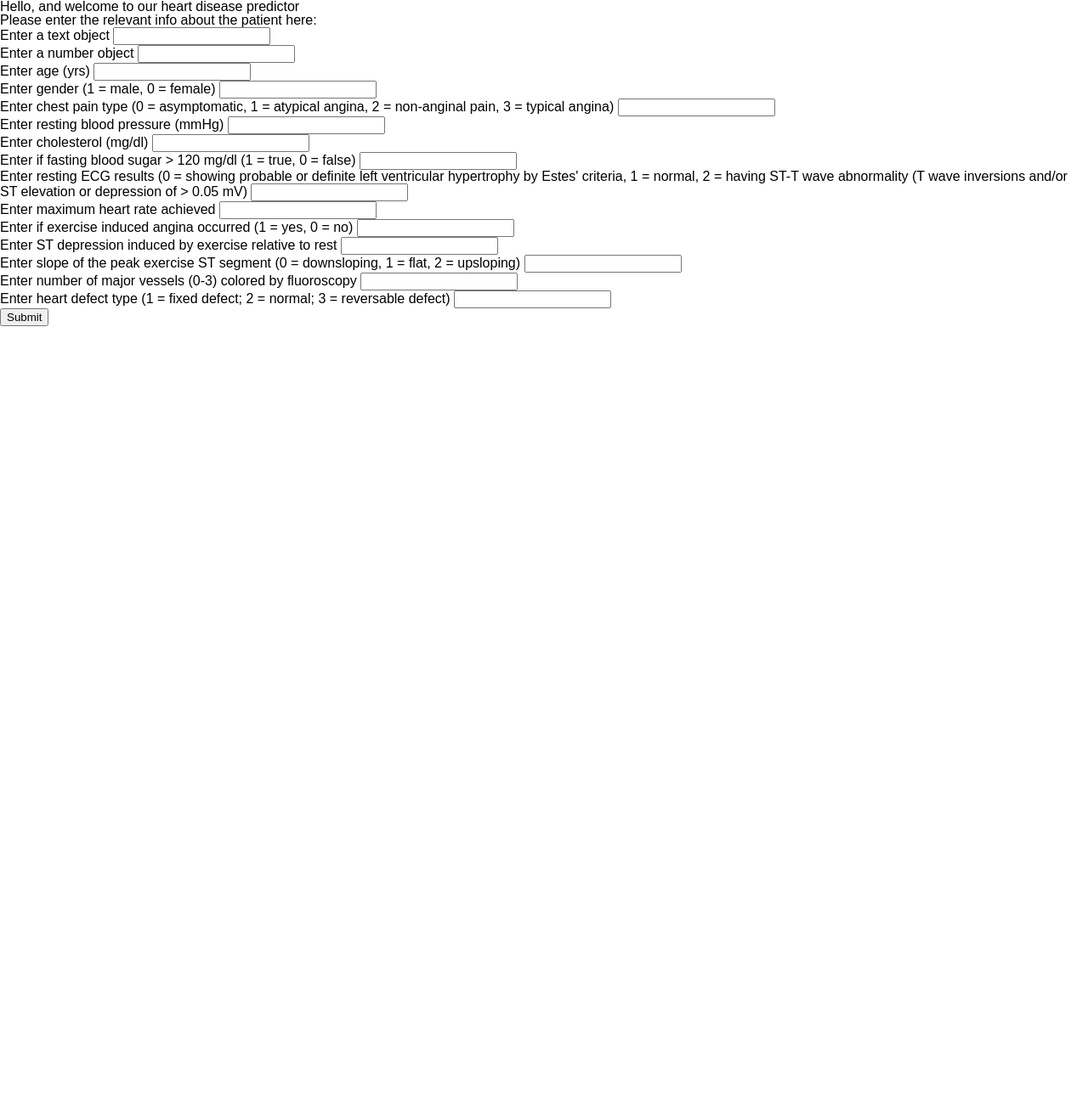
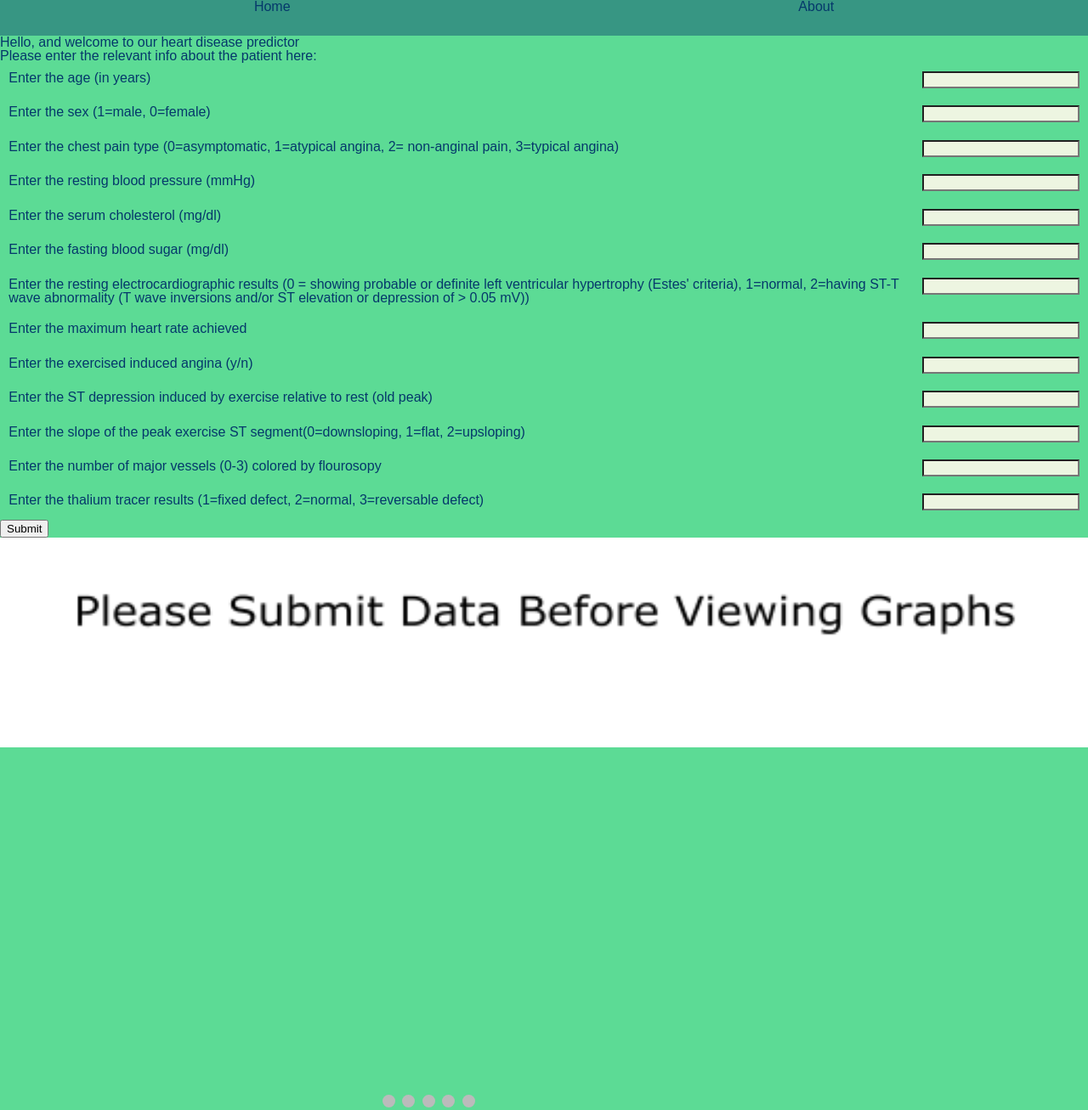
Before and after one commit to cat-castle-99/ECS171Proj, a Flask app: page / in a window 1280 px wide. Shown: the whole page at 85% size. Before the commit the page ends 384 px from the top, so only its background shows below. Run offline with Flask 2, Linux system fonts and the light colour scheme; some libraries are stand-ins or nearby versions.

Commit message:
Add files via upload

```diff
--- a/ECS171_Group_Proj/server.py
+++ b/ECS171_Group_Proj/server.py
@@ -5,15 +5,77 @@
     #Passing input to the View to the Model
     #Passing output from the Model to the View
 from flask import Flask, request, render_template, jsonify
-import sys
+import os
+
 app = Flask(__name__)
 
 
 #Upper just capitalizes the message
-def do_something(text1,text2):
-   text1 = text1.upper()
-   combine = text1 + text2
-   return combine
+def checkValid(age, sex, cp, trestbps, chol, fbs, restecg, thalach, exang, oldpeak, slope, ca, thal):
+    invalidAttributes = []
+    try:
+        int(round(float(age)))
+    except:
+        invalidAttributes.append('age')
+    if sex not in ['0','1']:
+        invalidAttributes.append('sex')
+    if cp not in ['0', '1', '2', '3']:
+        invalidAttributes.append('chest pain')
+    try:
+        int(round(float(trestbps)))
+    except:
+        invalidAttributes.append('resting blood pressure')
+    try:
+        int(round(float(chol)))
+    except:
+        invalidAttributes.append('serum cholesterol')
+    try:
+        int(round(float(fbs)))
+    except:
+        invalidAttributes.append('fasting blood sugar')
+    if restecg not in ['0', '1', '2']:
+        invalidAttributes.append('resting electrocardiographic results')
+    try:
+        int(round(float(thalach)))
+    except:
+        invalidAttributes.append('maximum heart rate achieved')
+    if exang not in ['y', 'n']:
+        invalidAttributes.append('exercise induced angina')
+    try:
+        float(oldpeak)
+    except:
+        invalidAttributes.append('ST depression induced by exercise relative to rest')
+    if slope not in ['0', '1', '2']:
+        invalidAttributes.append('slope')
+    if ca not in ['0', '1', '2', '3']:
+        invalidAttributes.append('colored major vessels')
+    if thal not in ['1', '2', '3']:
+        invalidAttributes.append('thalium tracer')
+    print(invalidAttributes)
+    return invalidAttributes
+
+def convertInput(age, sex, cp, trestbps, chol, fbs, restecg, thalach, exang, oldpeak, slope, ca, thal):
+    # TODO not sure if should be dictionary format tbh, but using dictionary for now
+    # rounding numberical input as well for age, trestbps, chol, fbs, and thalach
+    data = {}
+    data['age'] = int(round(float(age)))
+    data['sex'] = int(sex)
+    data['cp'] = int(cp)
+    data['trestbps'] = int(round(float(trestbps)))
+    data['chol'] = int(round(float(chol)))
+    data['fbs'] = int(round(float(fbs)))
+    data['restecg'] = int(restecg)
+    data['thalach'] = int(round(float(thalach)))
+    data['exang'] = 1
+    if exang == 'y':
+        data['exang'] = 1
+    else:
+        data['exang'] = 0
+    data['oldpeak'] = float(oldpeak)
+    data['slope'] = int(slope)
+    data['ca'] = int(ca)
+    data['thal'] = int(thal)
+    return data
 
 #The app.route references the url referenced, yes AJAX requests are using the url to make the HTTP request
 #this means that everytime you type a url you're also making an HTTP request
@@ -41,19 +103,37 @@ def my_form_post():
     slope = request.form['slope']
     ca = request.form['ca']
     thal = request.form['thal']
-    # below is original function with categ1 and numer1
-    text1 = request.form['categ1']
-    text2 = request.form['numer1']
-    combine = do_something(text1,text2)
-    #print("past combine", file=sys.stderr)
+
+    #need to check validity of sex, ch, restecg, exang, slope, ca, thal
+    #FIXME: need to also check that oldpeak is a proper decimal
+    invalidFeat = checkValid(age, sex, cp, trestbps, chol, fbs, restecg, thalach, exang, oldpeak, slope, ca, thal)
     #Data is sent to and from the sides as a JSON. In this example, it's just sending the combined form of our input back to the client side
     #In the future, we'll replace that do_someething() function with a function that parses the JSON for the model
     #Then, after running the model, we'll put the output from the model into a new JSON that we'll send back to the client-side
-    result = {
-        "output": combine
-    }
+    if invalidFeat:
+        #some value is incorrect
+        print("Something was found to be incorrect")
+        tempString = ''
+        for i in invalidFeat:
+            tempString += i
+            tempString += ', '
+        tempString = tempString[:-2]
+        result = {
+            "output1": "There are some problems with inputs for ",
+            "output2": tempString
+        }
+    #FIXME: change this to the part where we input the data into the model, and put result of model in output
+    #o yea also? need to change exang to something numerical maybes
+    else:
+        # TODO - right now this returns a dictionary, also unsure if it is being normalized in backend somehow?
+        data_input = convertInput(age, sex, cp, trestbps, chol, fbs, restecg, thalach, exang, oldpeak, slope, ca, thal)
+        print("All seems to be well")
+        print(data_input)
+        result = {
+            "output": "All good"
+        }
     result = {str(key): value for key, value in result.items()}
     return jsonify(result=result)
 
 if __name__ == '__main__':
-    app.run(debug=True)
+    app.run(debug=False)
--- a/ECS171_Group_Proj/static/style.css
+++ b/ECS171_Group_Proj/static/style.css
@@ -8,4 +8,90 @@ body {
 
   min-height: 100vh;
   /* the height of the body is at least the height of the viewport */
+
+  /* set background-color of the whole page */
+  background-color: #5CDB95;
 }
+
+nav{
+  display: flex;
+  flex-direction: row;
+  justify-content: space-around;
+  padding-bottom: 2%;
+  background-color: #379683;
+  color: #05386b;
+}
+
+.content{
+  color: #05386b;
+}
+
+.dataEntry{
+  display: flex;
+  justify-content: space-between;
+  padding: 0.8%;
+}
+
+.dataInput{
+  height: 14px;
+  background-color: #edf5e1;
+}
+
+.slideshow {
+  position: relative;
+}
+.page {
+  display: none;
+  height: 640px;
+}
+/*Slideshow stuff*/
+img {
+  width: 100%;
+  max-height: 100%;
+}
+#prev, #next {
+  cursor: pointer;
+  position: absolute;
+  top: 50%;
+  width: auto;
+  margin-top: -22px;
+  padding: 16px;
+  background-color: rgba(75, 73, 73, 0.8);
+  color: white;
+  font-weight: bold;
+  font-size: 18px;
+  transition: 0.6s ease;
+  border-radius: 0 3px 3px 0;
+  user-select: none;
+}
+#next {
+  right: 0;
+  border-radius: 3px 0 0 3px;
+}
+#prev:hover, #next:hover {
+  background-color: rgba(0,0,0,0.8);
+}
+.caption {
+  color: #f2f2f2;
+  font-size: 15px;
+  padding: 8px 12px;
+  position: absolute;
+  bottom: 8px;
+  width: 100%;
+  text-align: center;
+}
+.dot {
+  cursor: pointer;
+  height: 15px;
+  width: 15px;
+  margin: 0 2px;
+  background-color: #bbb;
+  border-radius: 50%;
+  display: inline-block;
+  transition: background-color 0.6s ease;
+  position: relative;
+  left: 35%;
+}
+.dot:active, .dot:hover {
+  background-color: #717171;
+}
--- a/ECS171_Group_Proj/templates/index.html
+++ b/ECS171_Group_Proj/templates/index.html
@@ -15,21 +15,19 @@
   <script>
     function sendData() {
     //classes are always referenced with '.CLASS_NAME', id's always referenced with '#ID_NAME'
-    var c1= $('#categorical1').val();
-    var n1= $('#numerical1').val();
-    var agef = $('#age_html').val();
-    var sexf = $('#sex_html').val();
-    var cpf = $('#cp_html').val();
-    var trestbpsf = $('#trestbps_html').val();
-    var cholf = $('#chol_html').val();
-    var fbsf = $('#fbs_html').val();
-    var restecgf = $('#restecg_html').val();
-    var thalachf = $('#thalach_html').val();
-    var exangf = $('#exang_html').val();
-    var oldpeakf = $('#oldpeak_html').val();
-    var slopef = $('#slope_html').val();
-    var caf = $('#ca_html').val();
-    var thalf = $('#thal_html').val();
+    var age= $('#age').val();
+    var sex= $('#sex').val();
+    var cp= $('#cp').val();
+    var trestbps= $('#trestbps').val();
+    var chol= $('#chol').val();
+    var fbs= $('#fbs').val();
+    var restecg= $('#restecg').val();
+    var thalach= $('#thalach').val();
+    var exang= $('#exang').val();
+    var oldpeak= $('#oldpeak').val();
+    var slope= $('#slope').val();
+    var ca= $('#ca').val();
+    var thal= $('#thal').val();
     //an ajax post request is a HTTP request sent from the client-side(our View) to the the server-side(our Controller)
     //an ajax post request is expected to send data/information with it--in our case, a JSON with all the user input
     //another type of ajax request is a get request--this is usually a request for data to be returned, and does not generally also send data
@@ -37,21 +35,20 @@
                   url: "/getModelOutput",
                   type: "POST",
                   //obviously should add more data to the JSON, and specify by feature name
-                  data: {categ1:c1,
-                  numer1:n1,
-                  age:agef,
-                  sex:sexf,
-                  cp:cpf,
-                  trestbps:trestbpsf,
-                  chol:cholf,
-                  fbs:fbsf,
-                  restecg:restecgf,
-                  thalach:thalachf,
-                  exang:exangf,
-                  oldpeak:oldpeakf,
-                  slope:slopef,
-                  ca:caf,
-                  thal:thalf}
+                  data: {age:age,
+                    sex:sex,
+                    cp:cp,
+                    trestbps:trestbps,
+                    chol:chol,
+                    fbs:fbs,
+                    restecg:restecg,
+                    thalach:thalach,
+                    exang:exang,
+                    oldpeak:oldpeak,
+                    slope:slope,
+                    ca:ca,
+                    thal:thal
+                  }
               }).done(function(response) {
                 //This functin grabs the results of our operation. We may have incentive to separate these in the future
                 //If we do separate these, this function would then become part of an ajax GET request, as we're asking the server to get the output from the model
@@ -66,41 +63,116 @@
                 html +="<br>";
                 //this is putting all the html objects defined in the html variable in the div we instantiated in the body
                 $(".result").append(html);
+                //Display the slideshow
+                pics = ["../static/pics/rabbit_1.svg", "../static/pics/cat2.png", "../static/pics/cat3.png", "../static/pics/cat4.png", "../static/pics/Bee.jpg"]
+                var slideshowHTML = "";
+                for(i = 0; i<5; i++){
+                  slideshowHTML+=`<div class=\"page\"><img src=${pics[i]}/><div class=\"caption\"></div></div>`
+                }
+                $(".slideshow").html(slideshowHTML);
+                $(".slideshow").append("<a id=\"prev\" onclick=\"plusSlides(-1)\">&#10094;</a><a id=\"next\" onclick=\"plusSlides(1)\">&#10095;</a>")
+                showSlides(1);
               });
     };</script>
   <body>
-    <!-- yeah all of this can change-->
     <!--Assigning classes allows for ease of reference--both for CSS styling as well as for script references-->
+    <nav>
+      <!--Home -->
+      <div id='home'>
+        <h3>Home</h3>
+      </div>
+
+      <!--About Page-->
+      <div id='about'>
+        <h3>About</h3>
+      </div>
+    </nav>
+
     <div class="wrapper">
       <div class="content" role="main">
         <h1 class="title">Hello, and welcome to our heart disease predictor</h1>
         <p>Please enter the relevant info about the patient here:</p>
         <!--ul = unordered list-->
-        <ul>
+        <ol type="1">
             <!--id's must be unique, should be the feature ids-->
             <!--li = list item, the input tag represents a generic user input object, the type parameter allows us to limit what the user can enter-->
-            <!--probably should make these cleaner somehow so that the html file itself is more readable-->
-            <li class = "dataEntry">Enter a text object <input type ="text" id = "categorical1"></input></li>
-            <li class = "dataEntry">Enter a number object <input type ="number" id = "numerical1"></input></li>
-            <li class = "dataEntry">Enter age (yrs) <input type ="number" id = "age_html"></input></li>
-            <li class = "dataEntry">Enter gender (1 = male, 0 = female) <input type ="number" id = "sex_html"></input></li>
-            <li class = "dataEntry">Enter chest pain type (0 = asymptomatic, 1 = atypical angina, 2 = non-anginal pain, 3 = typical angina) <input type ="number" id = "cp_html"></input></li>
-            <li class = "dataEntry">Enter resting blood pressure (mmHg) <input type ="number" id = "trestbps_html"></input></li>
-            <li class = "dataEntry">Enter cholesterol (mg/dl) <input type ="number" id = "chol_html"></input></li>
-            <li class = "dataEntry">Enter if fasting blood sugar > 120 mg/dl (1 = true, 0 = false) <input type ="number" id = "fbs_html"></input></li>
-            <li class = "dataEntry">Enter resting ECG results (0 = showing probable or definite left ventricular hypertrophy by Estes' criteria, 1 = normal, 2 = having ST-T wave abnormality (T wave inversions and/or ST elevation or depression of > 0.05 mV) <input type ="number" id = "restecg_html"></input></li>
-            <li class = "dataEntry">Enter maximum heart rate achieved <input type ="number" id = "thalach_html"></input></li>
-            <li class = "dataEntry">Enter if exercise induced angina occurred (1 = yes, 0 = no) <input type ="number" id = "exang_html"></input></li>
-            <li class = "dataEntry">Enter ST depression induced by exercise relative to rest <input type ="number" id = "oldpeak_html"></input></li>
-            <li class = "dataEntry">Enter slope of the peak exercise ST segment (0 = downsloping, 1 = flat, 2 = upsloping) <input type ="number" id = "slope_html"></input></li>
-            <li class = "dataEntry">Enter number of major vessels (0-3) colored by fluoroscopy <input type ="number" id = "ca_html"></input></li>
-            <li class = "dataEntry">Enter heart defect type (1 = fixed defect; 2 = normal; 3 = reversable defect) <input type ="number" id = "thal_html"></input></li>
-        </ul>
+            <li class = "dataEntry">Enter the age (in years) <input type ="number" id = "age" class= 'dataInput'></input></li>
+            <li class = "dataEntry">Enter the sex (1=male, 0=female) <input type ="number" id = "sex" class= 'dataInput'></input></li>
+            <li class = "dataEntry">Enter the chest pain type (0=asymptomatic, 1=atypical angina, 2= non-anginal pain, 3=typical angina) <input type ="number" id = "cp" class= 'dataInput'></input></li>
+            <li class = "dataEntry">Enter the resting blood pressure (mmHg) <input type ="number" id = "trestbps" class= 'dataInput'></input></li>
+            <li class = "dataEntry">Enter the serum cholesterol (mg/dl)<input type ="number" id = "chol" class= 'dataInput'></input></li>
+            <li class = "dataEntry">Enter the fasting blood sugar (mg/dl) <input type ="number" id = "fbs" class= 'dataInput'></input></li>
+            <li class = "dataEntry">Enter the resting electrocardiographic results (0 = showing probable or definite left ventricular hypertrophy (Estes' criteria), 1=normal, 2=having ST-T wave abnormality (T wave inversions and/or ST elevation or depression of > 0.05 mV)) <input type ="number" id = "restecg" class= 'dataInput'></input></li>
+            <li class = "dataEntry">Enter the maximum heart rate achieved <input type ="number" id = "thalach" class= 'dataInput'></input></li>
+            <li class = "dataEntry">Enter the exercised induced angina (y/n) <input type ="text" id = "exang" class= 'dataInput'></input></li>
+            <!--FIXME: Oldpeak may need to be changed to text so we can accept decimal values-->
+            <li class = "dataEntry">Enter the ST depression induced by exercise relative to rest (old peak) <input type ="number" id = "oldpeak" class= 'dataInput'></input></li>
+            <li class = "dataEntry">Enter the slope of the peak exercise ST segment(0=downsloping, 1=flat, 2=upsloping) <input type ="number" id = "slope" class= 'dataInput'></input></li>
+            <li class = "dataEntry">Enter the number of major vessels (0-3) colored by flourosopy <input type ="number" id = "ca" class= 'dataInput'></input></li>
+            <li class = "dataEntry">Enter the thalium tracer results (1=fixed defect, 2=normal, 3=reversable defect) <input type ="number" id = "thal" class= 'dataInput'></input></li>
+        </ol>
         <!--The submit button will be what calls our function--the user is expected to enter all(?) the information before submitting-->
         <button id="submit" onclick="sendData()">Submit</button>
         <!--This is reserved for the printing of the result-->
         <div class = "result"></div>
       </div>
     </div>
+
+    <!--Copied this from an old webapp project of Catharina's done for ECS 162-->
+    <!--slideshow-->
+    <div class="slideshow">
+      <!--arrows to access next image-->
+      <div class="page">
+        <img src="../static/pics/PreSubmission.png"/>
+        <div class="caption"></div>
+      </div>
+    </div>
+    <!--buttons for under the slideshow-->
+    <!--FIXME: should be changed to number of graphs/visuals we actually have-->
+    <br />
+    <div class="dots">
+      <span class="dot" onclick="currentSlide(1)"></span>
+      <span class="dot" onclick="currentSlide(2)"></span>
+      <span class="dot" onclick="currentSlide(3)"></span>
+      <span class="dot" onclick="currentSlide(4)"></span>
+      <span class="dot" onclick="currentSlide(5)"></span>
+    </div>
   </body>
+  <script>
+    /*Referenced https://www.w3schools.com/howto/howto_js_slideshow.asp for slideshow*/
+    /*also haha this script is in javascript rather than JQuery, because that's what Catharina's
+     familiar with for dynamic webapp programming rip*/
+
+    var pageIndex = 1;
+    showSlides(pageIndex);
+
+    function plusSlides(n) {
+      showSlides((pageIndex += n));
+    }
+
+    function currentSlide(n) {
+      showSlides((pageIndex = n));
+    }
+
+    function showSlides(n) {
+      var i;
+      //create an array of the pages
+      var pages = document.getElementsByClassName("page");
+      var dots = document.getElementsByClassName("dot");
+      if (n > pages.length) {
+        pageIndex = 1;
+      }
+      if (n < 1) {
+        pageIndex = pages.length;
+      }
+      for (i = 0; i < pages.length; i++) {
+        pages[i].style.display = "none";
+      }
+      for (i = 0; i < dots.length; i++) {
+        dots[i].className = dots[i].className.replace(" active", "");
+      }
+      pages[pageIndex - 1].style.display = "block";
+      dots[pageIndex - 1].className += " active";
+}
+  </script>
 </html>
```
Also changed, not shown: Runtime.py (added, +70 -0 lines), ECS171_Group_Proj/static/pics/Bee.jpg (added), ECS171_Group_Proj/static/pics/PreSubmission.png (added), ECS171_Group_Proj/static/pics/cat2.png (added), ECS171_Group_Proj/static/pics/cat3.png (added), ECS171_Group_Proj/static/pics/cat4.png (added), ECS171_Group_Proj/static/pics/rabbit_1.svg (added), 5 other files. Lines whose indentation alone changed are shown as unchanged.
